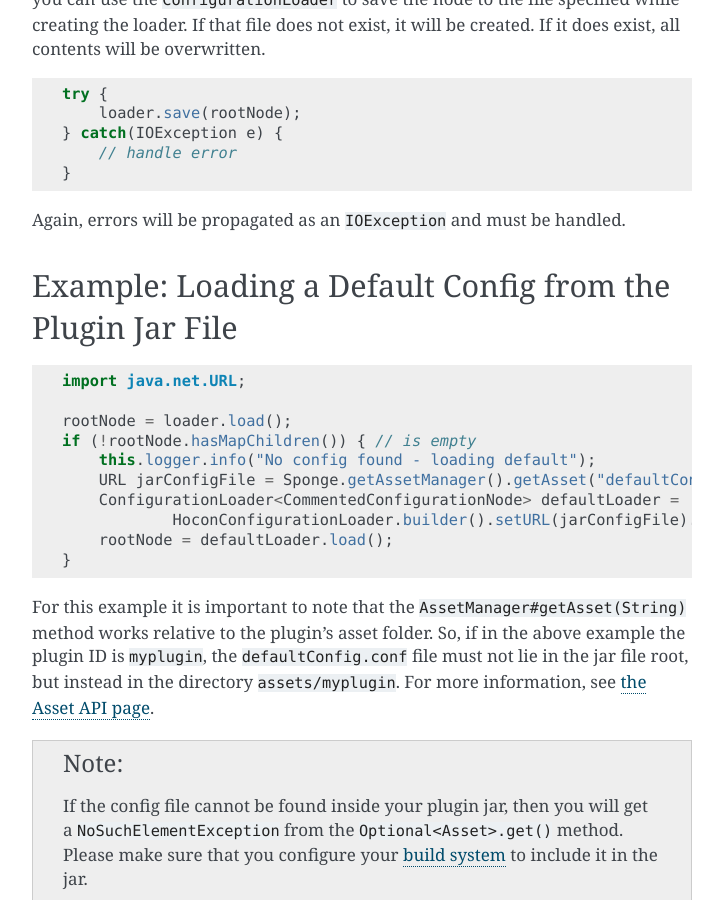
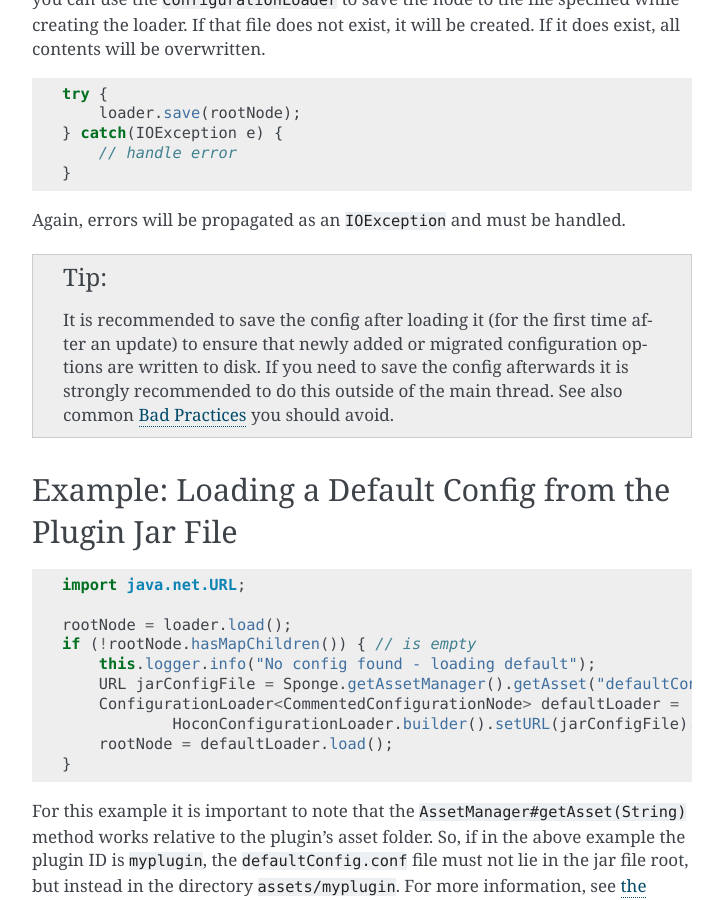
Before and after one commit to SpongePowered/SpongeDocs, a Sphinx documentation site: the page built from source/plugin/configuration/loaders.rst, in a window 1280 px wide and 900 px high, scrolled down 2762 px. Shown: the whole window, without its empty margins (388-1111 px from the left). Built offline with Sphinx 7.4.7, drawn with Linux system fonts in a browser that asks for light colours; pages that are not in the unit, such as notebooks, are missing from menus; cross-references to code outside the pages are shown as plain code.

Commit message:
Add some notes and tips

```diff
--- a/source/plugin/configuration/loaders.rst
+++ b/source/plugin/configuration/loaders.rst
@@ -129,6 +129,13 @@ it will be created. If it does exist, all contents will be overwritten.
 
 Again, errors will be propagated as an ``IOException`` and must be handled.
 
+.. tip::
+
+    It is recommended to save the config after loading it (for the first time after an update) to ensure that newly
+    added or migrated configuration options are written to disk. If you need to save the config afterwards it is
+    strongly recommended to do this outside of the main thread. See also common :doc:`/plugin/practices/bad` you should
+    avoid.
+
 Example: Loading a Default Config from the Plugin Jar File
 ~~~~~~~~~~~~~~~~~~~~~~~~~~~~~~~~~~~~~~~~~~~~~~~~~~~~~~~~~~
 
--- a/source/plugin/configuration/serialization.rst
+++ b/source/plugin/configuration/serialization.rst
@@ -164,6 +164,11 @@ The ``@ConfigSerializable`` annotation eliminates the need for any registration
 just generate an :javadoc:`ObjectMapper` for the class. The only limitation is that Configurate needs an empty
 constructor to instantiate a new object before filling in the annotated fields.
 
+.. note::
+
+    You can also have fields that are not are not annotated with ``@Setting`` in your ``@ConfigSerializable`` classes.
+    These fields won't be persisted to config files and can be used to store temporary references for your plugin.
+
 Using Default Values in ConfigSerializable Types
 ~~~~~~~~~~~~~~~~~~~~~~~~~~~~~~~~~~~~~~~~~~~~~~~~
 
```
